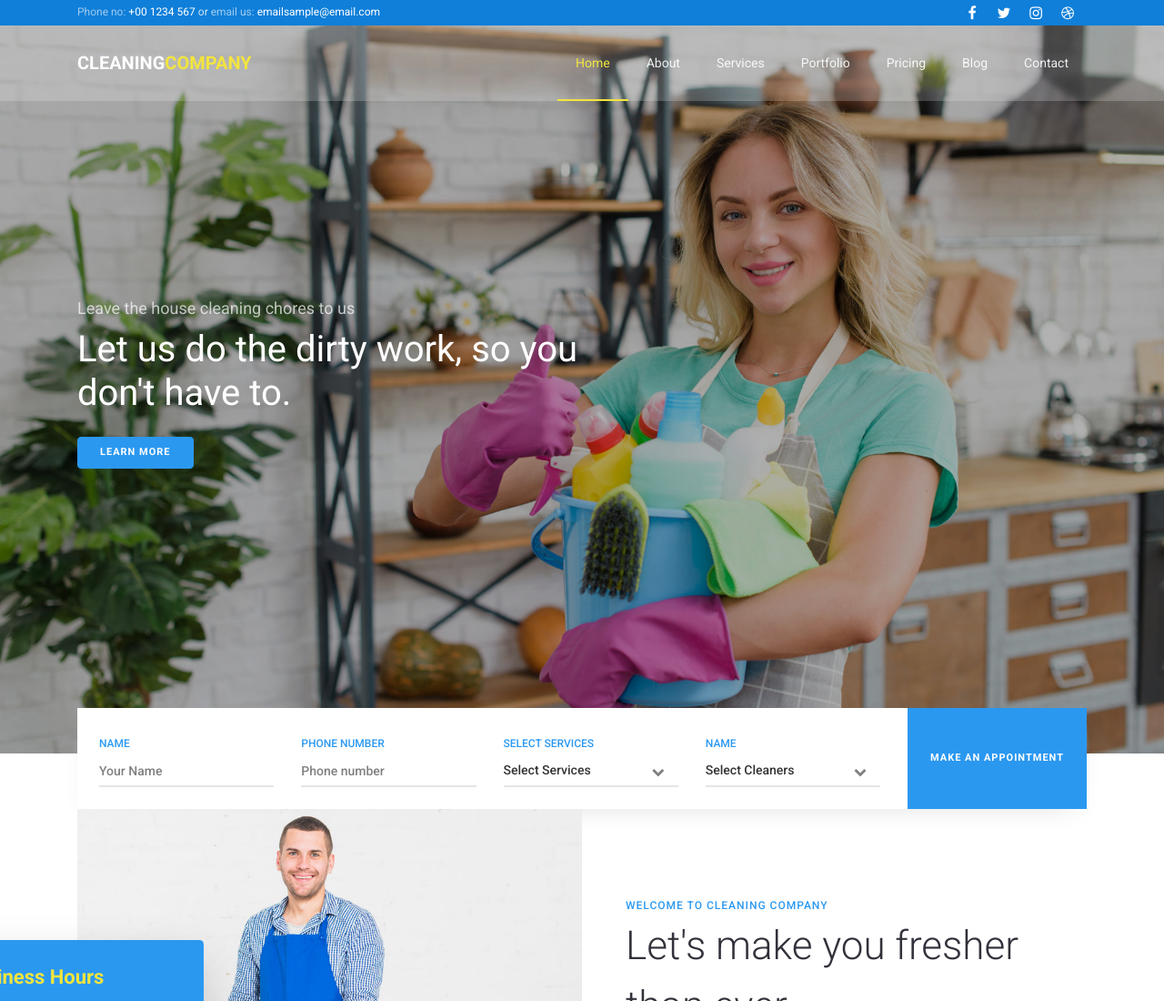
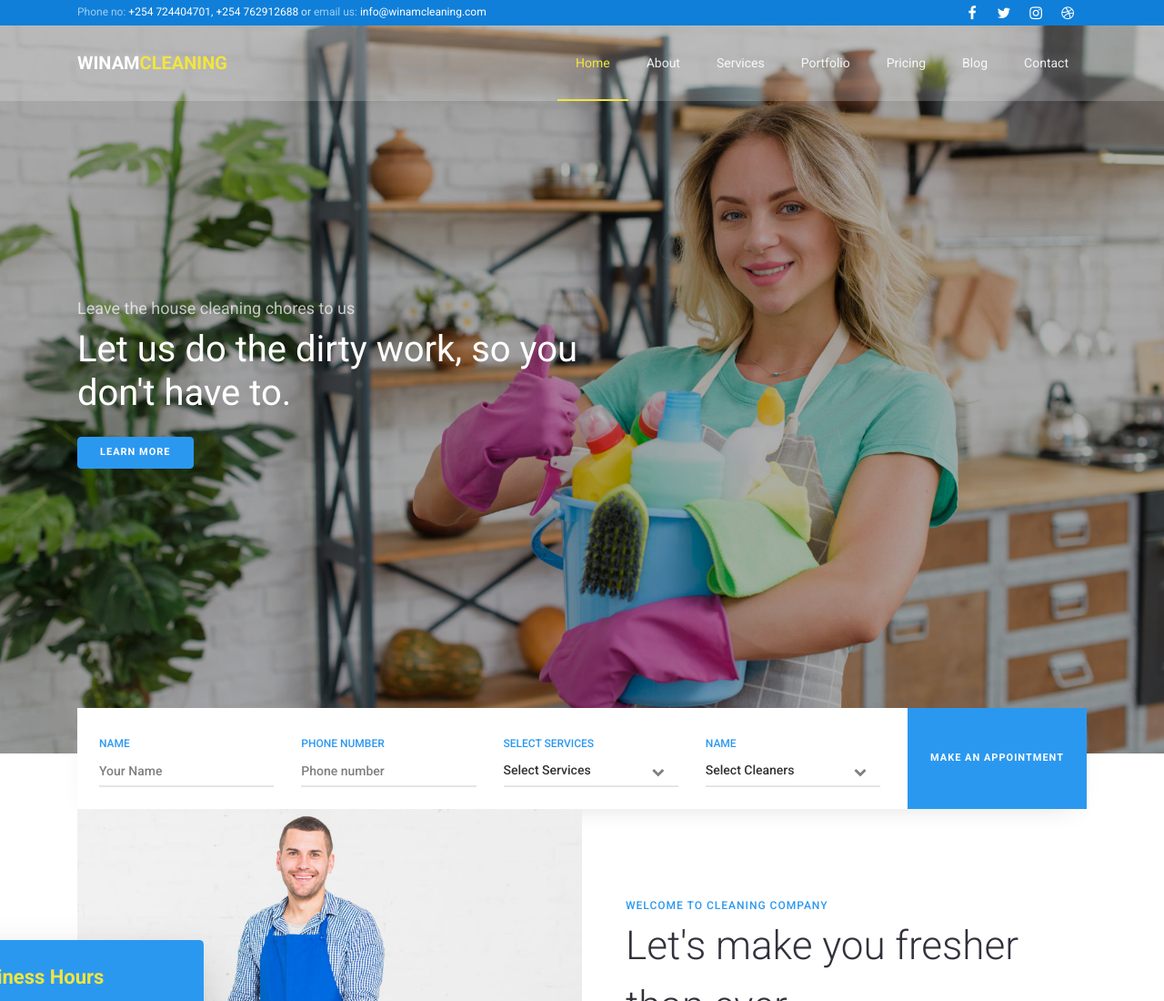
Before and after one commit to technext/cleaning-company, a plain HTML site: page index.html in a window 1280 px wide. Shown: the top 1100 px of the page at 91% size. Drawn offline with Linux system fonts and the light colour scheme; some packages are replaced by stand-ins of ours; no server answers; some icons are missing; files whose address does not match are found by name.

Commit message:
modified:   index.html

```diff
--- a/index.html
+++ b/index.html
@@ -1,7 +1,7 @@
 <!DOCTYPE html>
 <html lang="en">
   <head>
-    <title>Cleaning Company - Free Bootstrap 4 Template by Colorlib</title>
+    <title>Winam - Cleaning Services</title>
     <meta charset="utf-8">
     <meta name="viewport" content="width=device-width, initial-scale=1, shrink-to-fit=no">
 
@@ -23,7 +23,7 @@
 			<div class="container">
 				<div class="row justify-content-between">
 						<div class="col-12 col-md d-flex align-items-center">
-							<p class="mb-0 phone"><span class="mailus">Phone no:</span> <a href="#">+00 1234 567</a> or <span class="mailus">email us:</span> <a href="#">emailsample@email.com</a></p>
+							<p class="mb-0 phone"><span class="mailus">Phone no:</span> <a href="#">+254 724404701, +254 762912688 </a> or <span class="mailus">email us:</span> <a href="#">info@winamcleaning.com</a></p>
 						</div>
 						<div class="col-12 col-md d-flex justify-content-md-end">
 							<div class="social-media">
@@ -40,7 +40,7 @@
 		</div>
 		<nav class="navbar navbar-expand-lg navbar-dark ftco_navbar bg-dark ftco-navbar-light" id="ftco-navbar">
 	    <div class="container">
-	    	<a class="navbar-brand" href="index.html">Cleaning<span>company</span></a>
+	    	<a class="navbar-brand" href="index.html">Winam<span>Cleaning</span></a>
 	      <button class="navbar-toggler" type="button" data-toggle="collapse" data-target="#ftco-nav" aria-controls="ftco-nav" aria-expanded="false" aria-label="Toggle navigation">
 	        <span class="fa fa-bars"></span> Menu
 	      </button>
```
